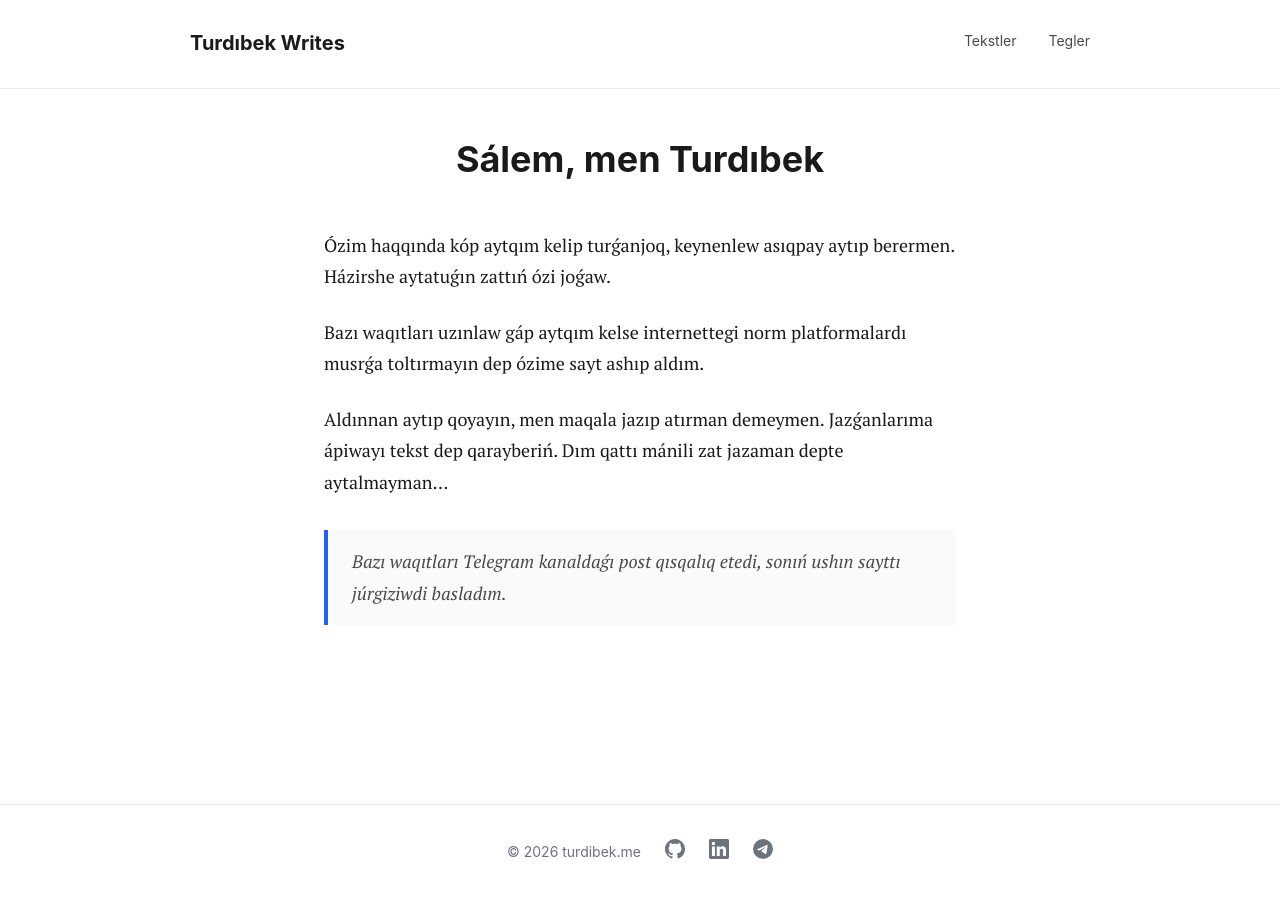
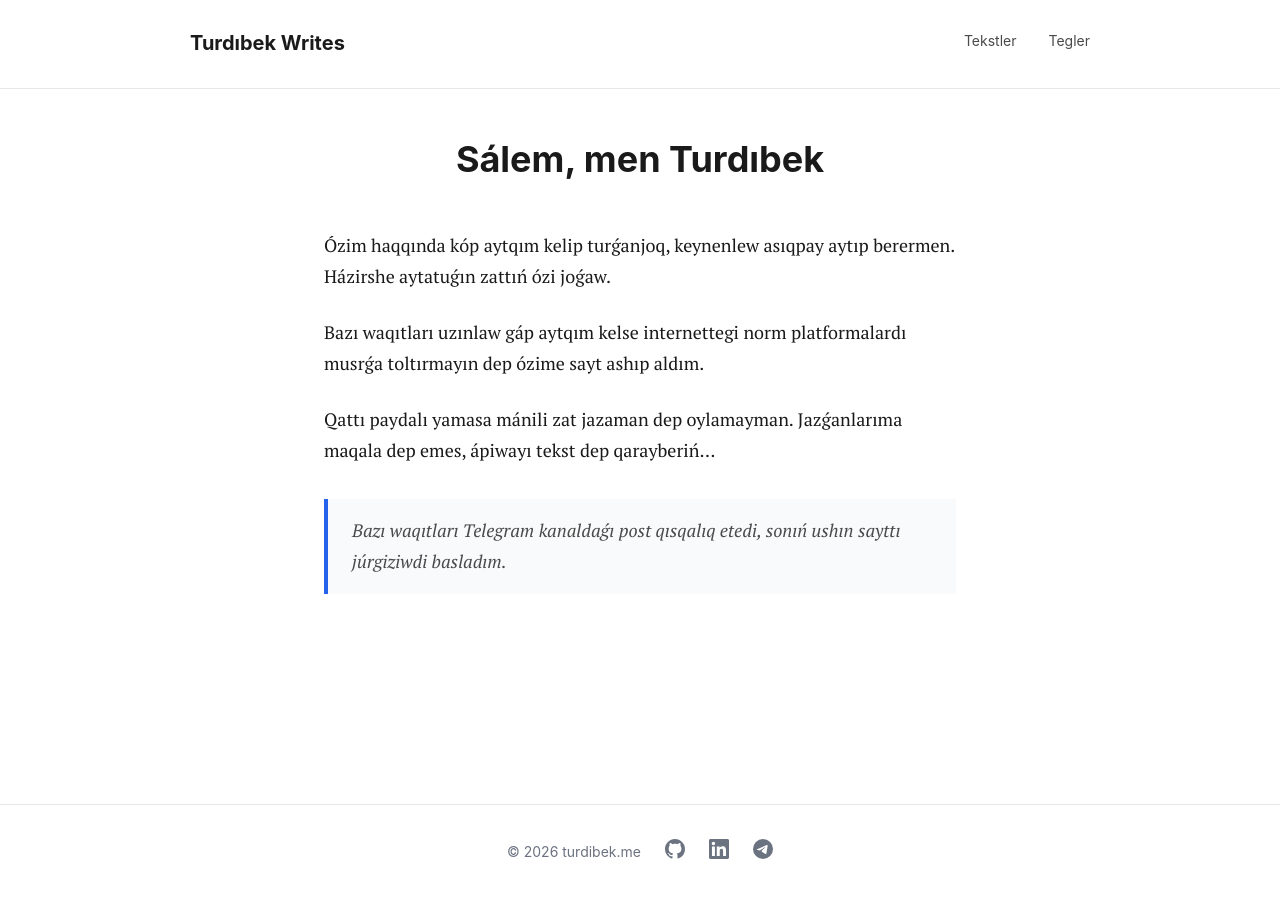
Before and after one commit to erinshek/turdibekme, a Jekyll site: the page built from about/index.md, in a window 1280 px wide. Built offline with Jekyll 4.4.1, drawn with Linux system fonts in a browser that asks for light colours.

Commit message:
Update About page content.

```diff
--- a/about/index.md
+++ b/about/index.md
@@ -7,7 +7,6 @@ title: "Sálem, men Turdıbek"
 
 Bazı waqıtları uzınlaw gáp aytqım kelse internettegi norm platformalardı musrǵa toltırmayın dep ózime sayt ashıp aldım.
 
-Aldınnan aytıp qoyayın, men maqala jazıp atırman demeymen. Jazǵanlarıma ápiwayı tekst dep qarayberiń.
-Dım qattı mánili zat jazaman depte aytalmayman...
+Qattı paydalı yamasa mánili zat jazaman dep oylamayman. Jazǵanlarıma maqala dep emes, ápiwayı tekst dep qarayberiń...
 
 > Bazı waqıtları Telegram kanaldaǵı post qısqalıq etedi, sonıń ushın sayttı júrgiziwdi basladım.
```
